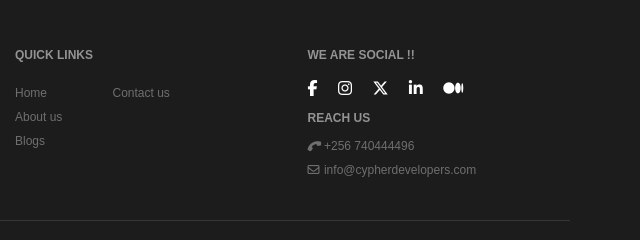
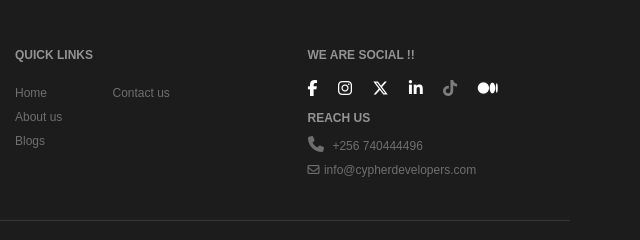
Before and after one commit to cypherdevelopers/cypherdevelopers-official-, a plain HTML site: page index.html in a window 1280 px wide. Shown: the part 5995-6235 px from the top of the page, 640-1280 px from the left. Drawn offline with Linux system fonts and the light colour scheme; animation ran at ten frames a second.

Commit message:
SOCIAL ICONS

```diff
--- a/index.html
+++ b/index.html
@@ -868,13 +868,14 @@ Take the first step toward success today. <a href="https://cypherdevelopers.gith
                                    <li><a class="instagram text-white-2" href="https://www.linkedin.com/company/bizllence/" target="_blank"><i class="fab fa-linkedin-in no-margin-right" aria-hidden="true"></i></a></li>
 
 
+                                   <li><a class="instagram text-white-2" href="https://www.linkedin.com/company/bizllence/" target="_blank"><i class="fa-brands fa-tiktok fa-beat-fade"></i></a></li>
+
                                    <li><a class="twitter text-white-2" href="https://medium.com/@cypher_developers" target="_blank"><i class="fa-brands fa-medium" style="color: #ffffff;"></i></a></li>
                                </ul>
                             <div class="widget-title alt-font text-small text-medium-gray text-uppercase margin-5px-bottom font-weight-600">reach Us</div>
                             <ul class="list-unstyled">
                                 <li>
-                                    <i class="fas fa-phone" style="transform: rotate(105deg);
-    font-size: 12px;"></i>&nbsp;<a class="text-small" href="tel:+256 740444496">+256 740444496</a>
+                                    <i class="fa-solid fa-phone fa-shake"></i> &nbsp;<a class="text-small" href="tel:+256 740444496">+256 740444496</a>
                                 </li>
                                 <li><i class="far fa-envelope" style="
     font-size: 12px;"></i>&nbsp;<a class="text-small" href="mailto:info@bizllence.com">info@cypherdevelopers.com</a></li>
```
